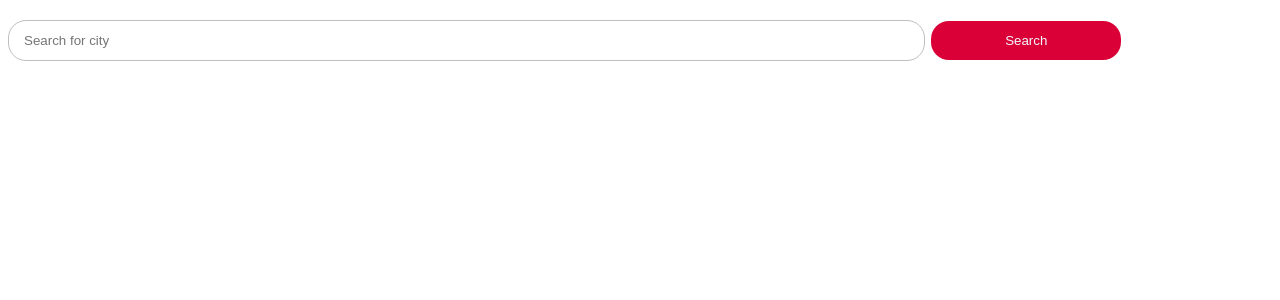
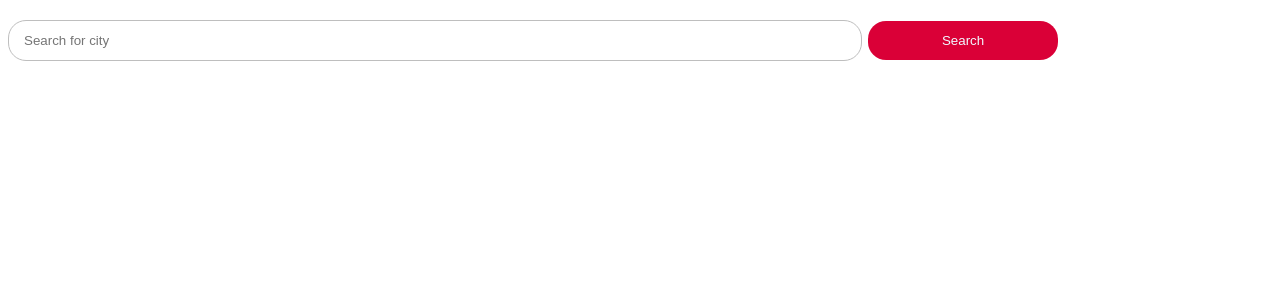
Before and after one commit to Phumnanya/Weather-app, a React (Create React App) app: page / in a window 1280 px wide. Shown: the top 300 px of the page. Built offline with nearby package versions, Linux system fonts and the light colour scheme.

Commit message:
Update App.css

```diff
--- a/src/App.css
+++ b/src/App.css
@@ -87,11 +87,11 @@ border-style: none;}}
   width: 100%;
   margin: 20px 0;
 }
-@media (max-width: 800px) {.input-div {width: 100%;}}
+@media (max-width: 800px) {.input-div {width: 80%;}}
 
 input[type=text] {
   margin: auto;
-  width: 70%;
+  width: 65%;
   padding: 12px 15px;
   border-radius: 18px;
   border: solid 1px rgb(190, 190, 190);
```
